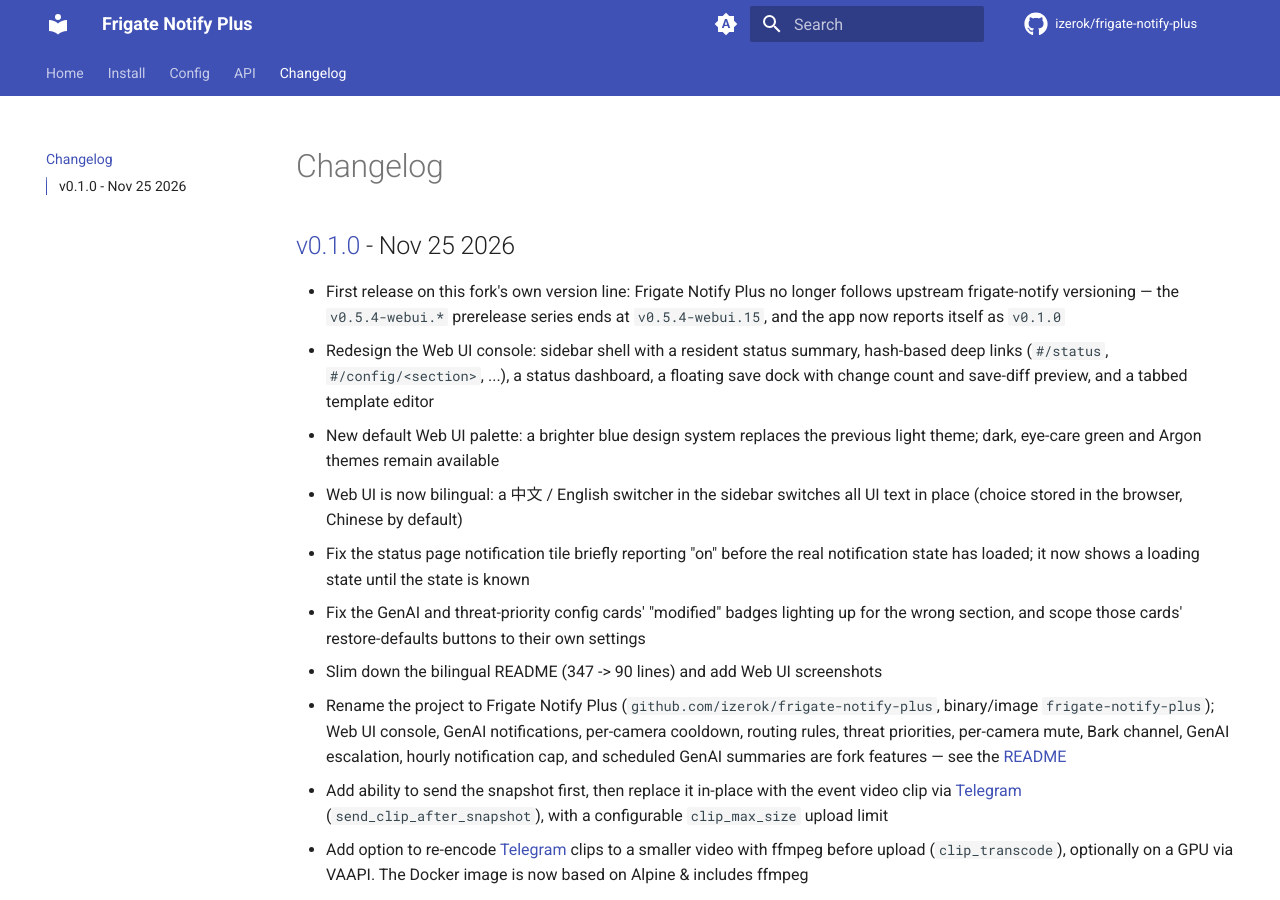
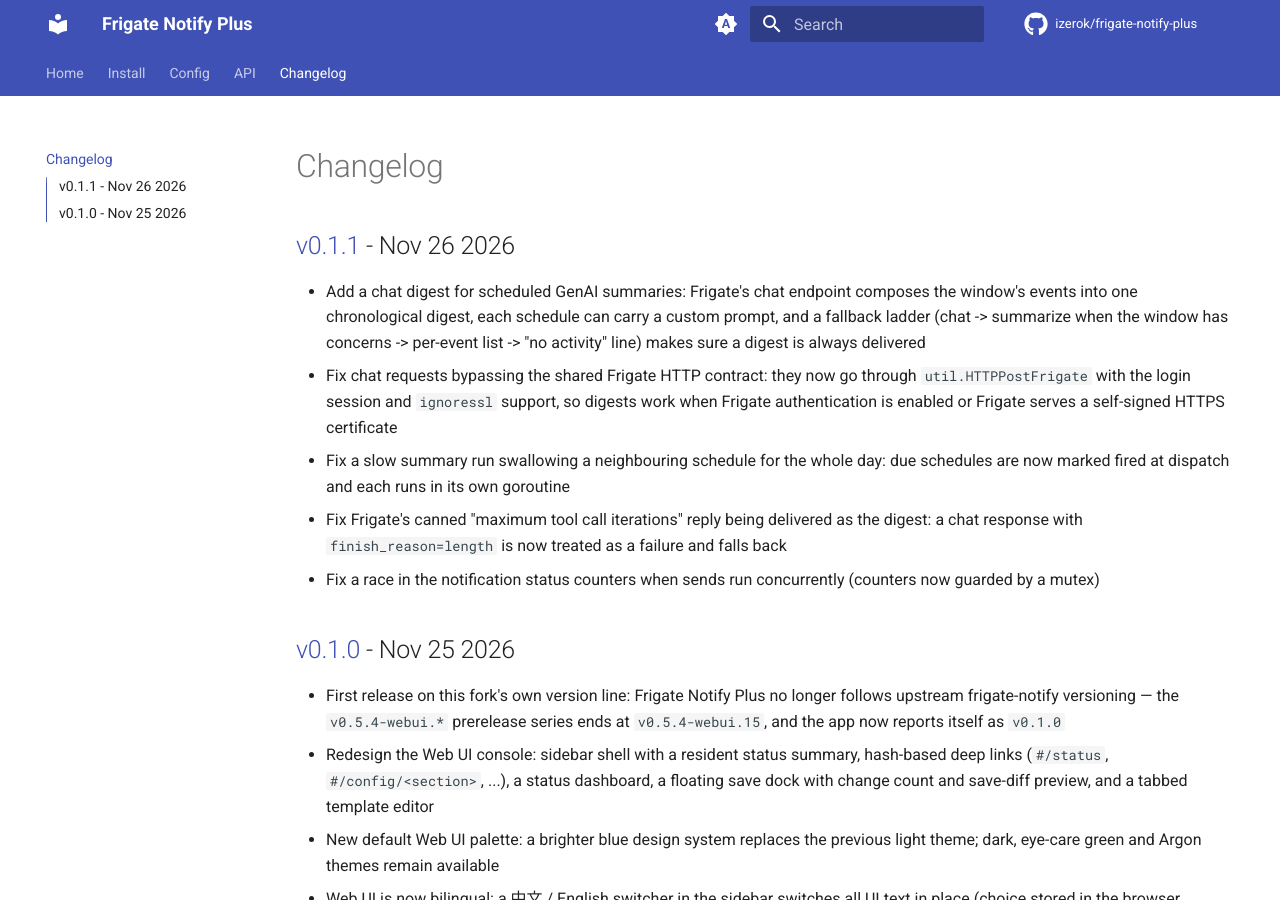
Before and after one commit to izerok/frigate-notify-plus, an MkDocs documentation site: the page built from docs/changelog.md, in a window 1280 px wide and 900 px high. Built offline with MkDocs 1.6.1 and Material for MkDocs 9.7.7, drawn with Linux system fonts in a browser that asks for light colours; comment, search, counter and statistics services are not loaded; the version menu is left out.

Commit message:
Release v0.1.1: version bump + changelog
- config/internal.go: AppVersion v0.1.0 -> v0.1.1
- docs/changelog.md: v0.1.1 entry (scheduled-summary chat digest + hardening fixes)
- release-tar.yml: default tag v0.1.1

```diff
--- a/docs/changelog.md
+++ b/docs/changelog.md
@@ -1,4 +1,11 @@
 # Changelog
+
+## [v0.1.1](https://github.com/izerok/frigate-notify-plus/releases/tag/v0.1.1) - Nov 26 2026
+ - Add a chat digest for scheduled GenAI summaries: Frigate's chat endpoint composes the window's events into one chronological digest, each schedule can carry a custom prompt, and a fallback ladder (chat -> summarize when the window has concerns -> per-event list -> "no activity" line) makes sure a digest is always delivered
+ - Fix chat requests bypassing the shared Frigate HTTP contract: they now go through `util.HTTPPostFrigate` with the login session and `ignoressl` support, so digests work when Frigate authentication is enabled or Frigate serves a self-signed HTTPS certificate
+ - Fix a slow summary run swallowing a neighbouring schedule for the whole day: due schedules are now marked fired at dispatch and each runs in its own goroutine
+ - Fix Frigate's canned "maximum tool call iterations" reply being delivered as the digest: a chat response with `finish_reason=length` is now treated as a failure and falls back
+ - Fix a race in the notification status counters when sends run concurrently (counters now guarded by a mutex)
 
 ## [v0.1.0](https://github.com/izerok/frigate-notify-plus/releases/tag/v0.1.0) - Nov 25 2026
  - First release on this fork's own version line: Frigate Notify Plus no longer follows upstream frigate-notify versioning — the `v0.5.4-webui.*` prerelease series ends at `v0.5.4-webui.15`, and the app now reports itself as `v0.1.0`
```
Also changed, not shown: 2 other files.
